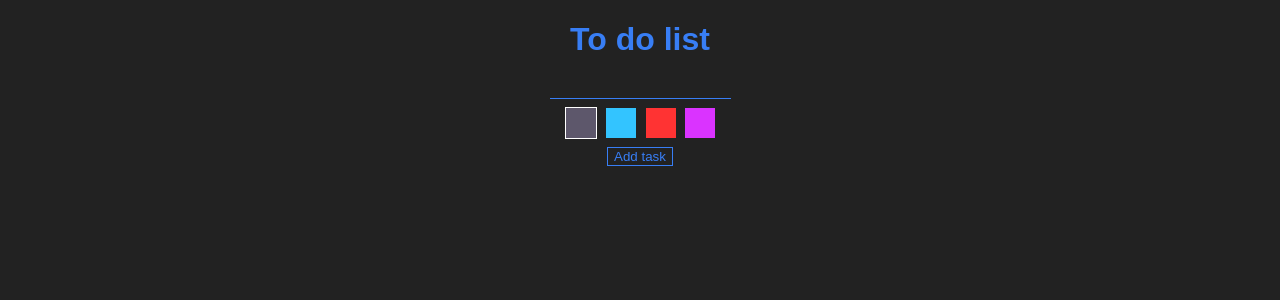
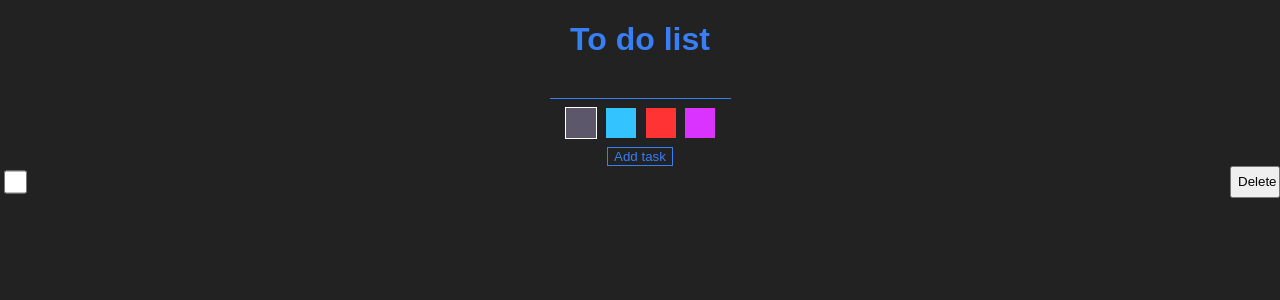
Before and after one commit to PabloFernandez-Git/To-do-list, a React (Create React App) app: page / in a window 1280 px wide. Shown: the top 300 px of the page. Built offline with nearby package versions, Linux system fonts and the light colour scheme.

Commit message:
Creando componente task

```diff
--- a/src/App.jsx
+++ b/src/App.jsx
@@ -2,6 +2,7 @@ import React, { Component } from 'react'
 import { createGlobalStyle } from 'styled-components'
 import allColors from './styles/colors'
 import FormTask from './components/FormTask'
+import Task from './components/Task'
 
 
 const GlobalSyle = createGlobalStyle`
@@ -17,7 +18,14 @@ const GlobalSyle = createGlobalStyle`
 class App extends Component {
 
     state = {
-        colorSelected: allColors.colors[0]
+        colorSelected: allColors.colors[0],
+        tasks: [
+            {
+                title: 'Aprender react',
+                color: allColors.colors[0],
+                done: false
+            }
+        ]
     }
 
     handleSubmit = (e) => {
@@ -30,7 +38,7 @@ class App extends Component {
 
     render() {
 
-        const {colorSelected} = this.state
+        const { colorSelected, tasks } = this.state
 
         return (
             <>
@@ -41,6 +49,13 @@ class App extends Component {
                     handleSubmit={this.handleSubmit}
                     colorSelected={colorSelected}
                 />
+                <div>
+                    {
+                        tasks.map(task => (
+                            <Task></Task>
+                        ))
+                    }
+                </div>
             </>
 
         )
--- /dev/null
+++ b/src/components/Task.jsx
@@ -0,0 +1,26 @@
+import React from 'react';
+import styled from 'styled-components'
+
+
+const TaskContainer = styled.div`
+    display: grid;
+    grid-template-columns: 30px 1fr 50px;
+`
+
+const TaskButton = styled.button`
+
+`
+
+const TaskText = styled.p`
+
+`
+
+const Task = () => (
+    <TaskContainer>
+        <input type="checkbox" />
+        <TaskText></TaskText>
+        <TaskButton>Delete</TaskButton>
+    </TaskContainer>
+)
+
+export default Task
```
Also changed, not shown: src/notas.txt.
